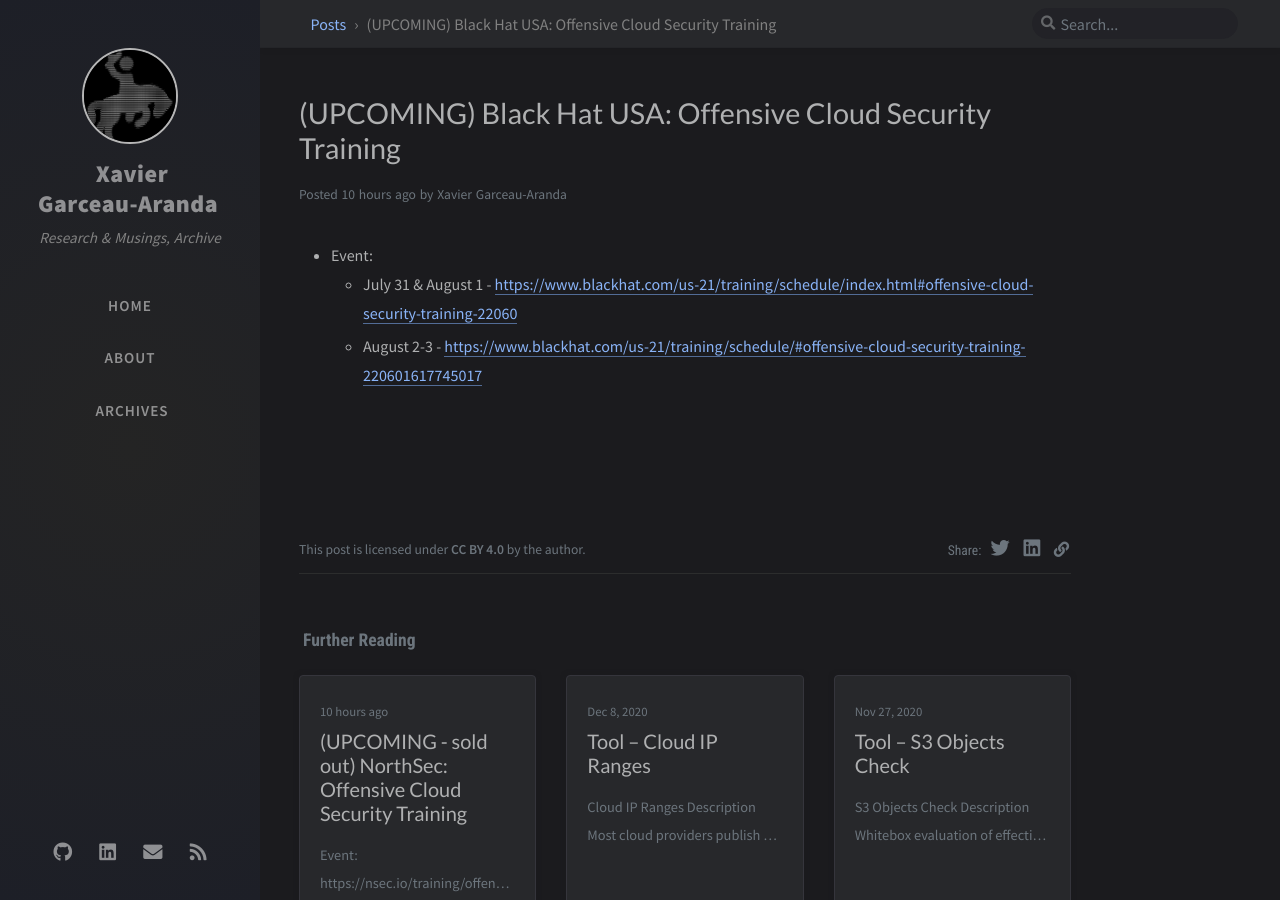
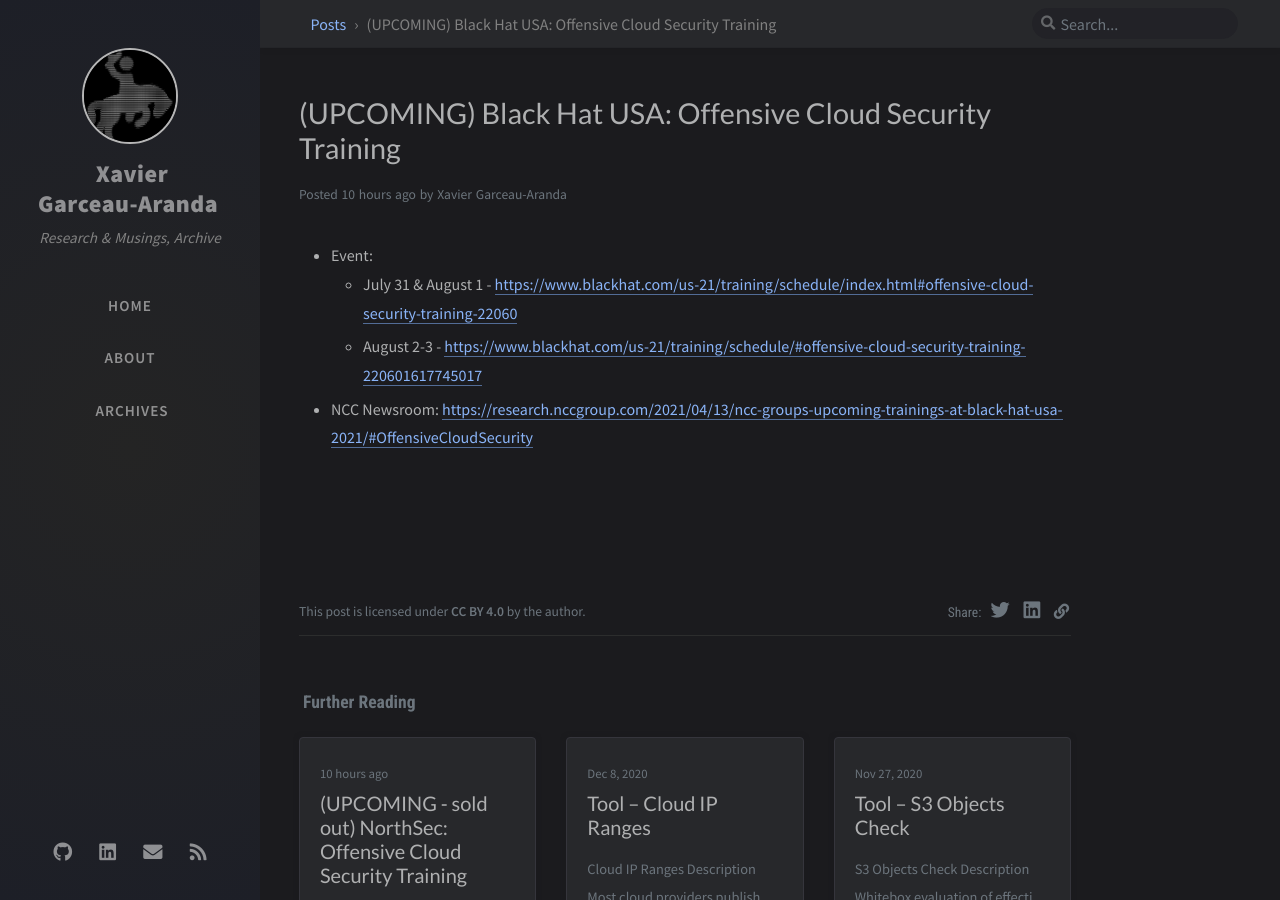
Before and after one commit to x4v13r64/infosec.rodeo, a Jekyll site: the page built from _posts/2021-08-2-training-blackhat.md, in a window 1280 px wide and 900 px high. Built offline with Jekyll 4.4.1, drawn with Linux system fonts in a browser that asks for light colours; nearby versions of some CDN libraries; comment, search, counter and statistics services are not loaded.

Commit message:
Additions and improvements

```diff
--- a/_posts/2021-08-2-training-blackhat.md
+++ b/_posts/2021-08-2-training-blackhat.md
@@ -8,3 +8,4 @@ date: 2021-04-20 09:00:00 +0300
 * Event:
   * July 31 & August 1 - <https://www.blackhat.com/us-21/training/schedule/index.html#offensive-cloud-security-training-22060>{:target="_blank"}
   * August 2-3 - <https://www.blackhat.com/us-21/training/schedule/#offensive-cloud-security-training-220601617745017>{:target="_blank"}
+* NCC Newsroom: <https://research.nccgroup.com/2021/04/13/ncc-groups-upcoming-trainings-at-black-hat-usa-2021/#OffensiveCloudSecurity>{:target="_blank"}
```
Also changed, not shown: _posts/2020-10-19-training-owasp-appsec.md (+1 -1 lines).
